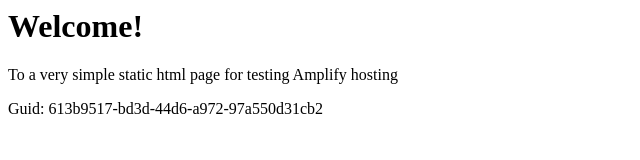
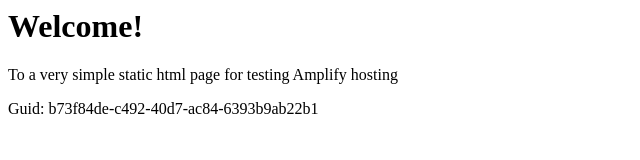
Before and after one commit to aws-aemilia-dub/Github-PR-Commit-Integration-Test-DoNotTouch-GitHubWebhookPushCanaryTest-v1-preprod-eu-west-1, a website: page src/index.html in a window 1280 px wide. Shown: the full height of the page, 0-640 px from the left. Drawn offline with Linux system fonts and the light colour scheme.

Commit message:
commit from integ tests

```diff
--- a/src/index.html
+++ b/src/index.html
@@ -12,6 +12,6 @@
 <body>
     <h1>Welcome!</h1>
     <p>To a very simple static html page for testing Amplify hosting</p>
-    <p>Guid: 613b9517-bd3d-44d6-a972-97a550d31cb2</p></body>
+    <p>Guid: b73f84de-c492-40d7-ac84-6393b9ab22b1</p></body>
 
 </html>
```
